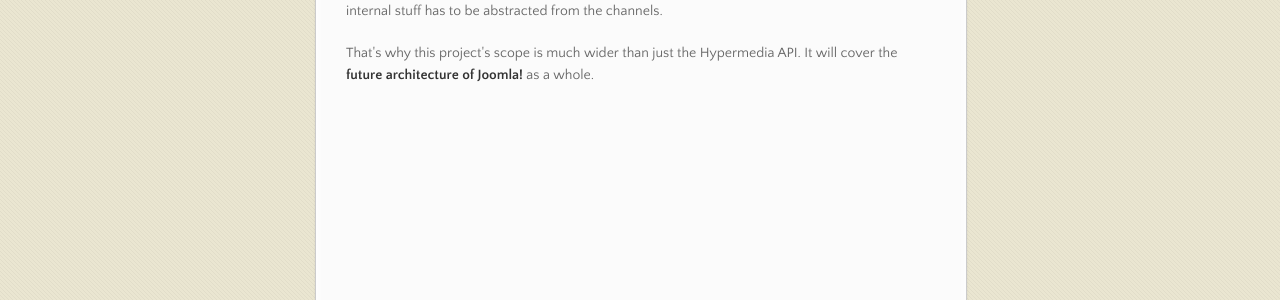
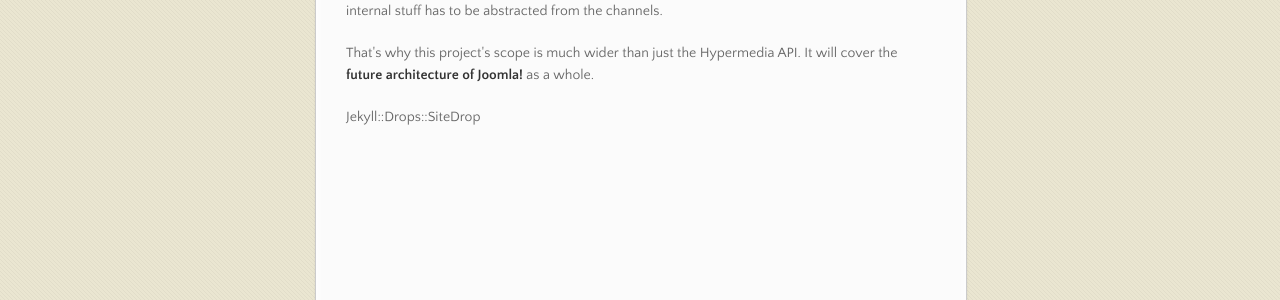
Before and after one commit to nibralab/joomla-architecture, a Jekyll site: the page built from index.html, in a window 1280 px wide. Shown: the part 387-687 px from the top of the page. Built offline with Jekyll 4.4.1, drawn with Linux system fonts in a browser that asks for light colours; nearby versions of some CDN libraries.

```diff
--- a/_layouts/default.html
+++ b/_layouts/default.html
@@ -33,7 +33,7 @@
             {% include sidebar.html %}
             <section>
                 {{ content }}
-                {{ pages }}
+                {{ site }}
             </section>
             <footer>
                 <p>Project maintained by <a href="https://github.com/nibralab">nibralab</a></p>
```
